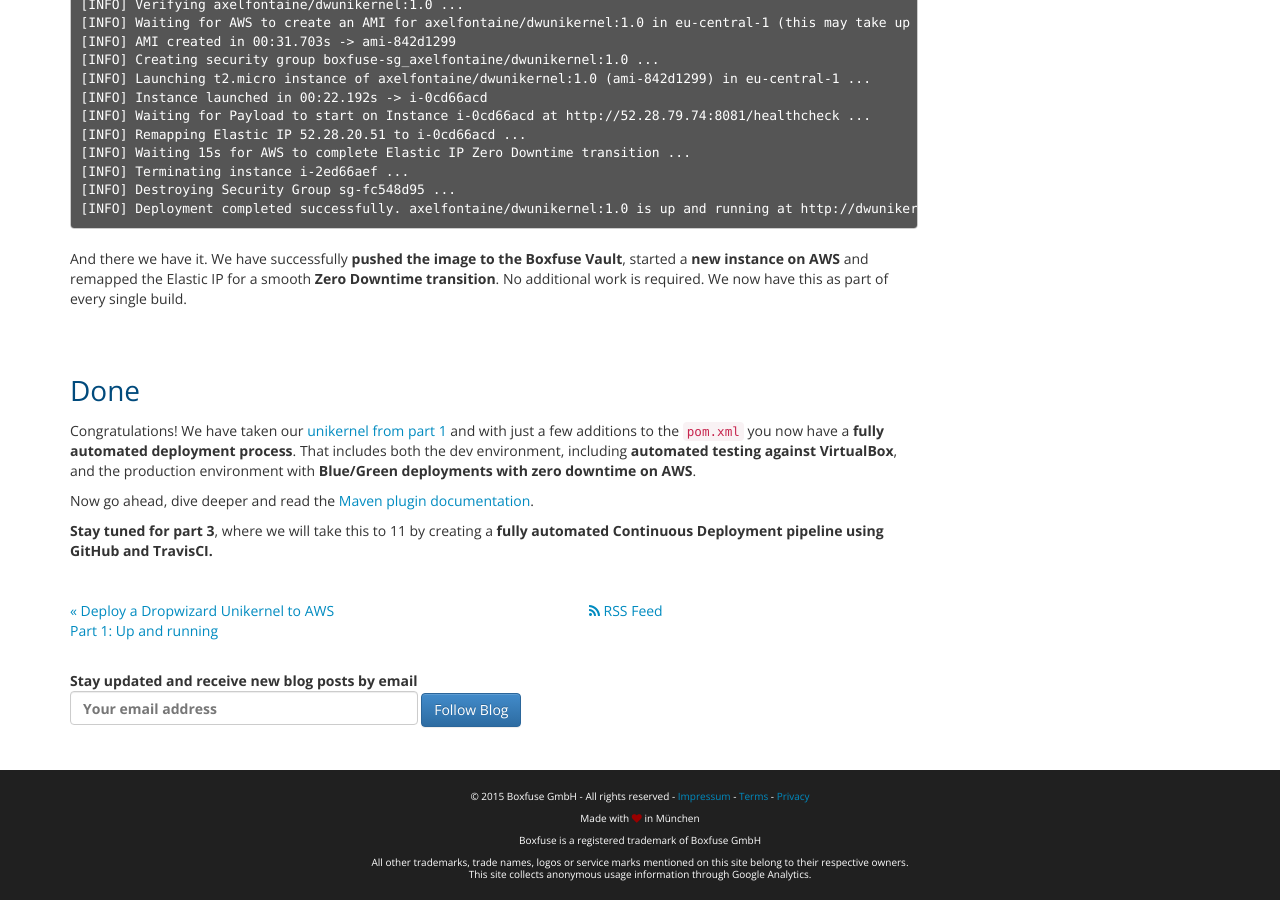
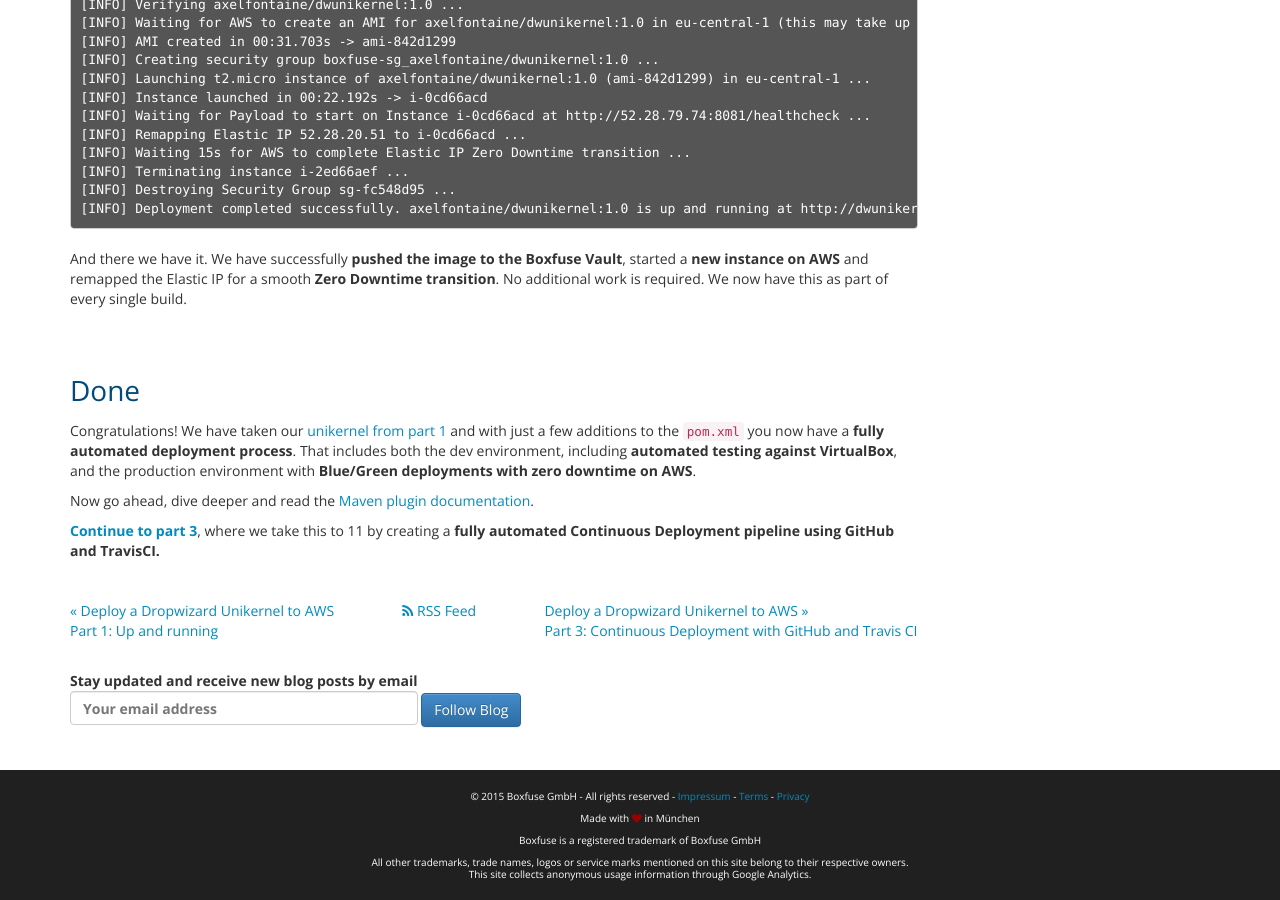
Before and after one commit to flyway/boxfuse.com, a Jekyll site: the page built from _posts/2015-04-30-dropwizard-aws-maven.html, in a window 1280 px wide and 900 px high, scrolled down 6230 px. Built offline with Jekyll 4.4.1, drawn with Linux system fonts in a browser that asks for light colours; comment, search, counter and statistics services are not loaded; part of the change alters nothing that is shown; some of the changed text lies outside the part shown.

Commit message:
Added Dropwizard part 3 blog

```diff
--- a/_posts/2015-04-30-dropwizard-aws-maven.html
+++ b/_posts/2015-04-30-dropwizard-aws-maven.html
@@ -65,7 +65,7 @@ permalink: /blog/dropwizard-aws-maven.html
 &lt;plugin&gt;
     &lt;groupId&gt;com.boxfuse.client&lt;/groupId&gt;
     &lt;artifactId&gt;boxfuse-maven-plugin&lt;/artifactId&gt;
-    &lt;version&gt;1.3.2.576&lt;/version&gt;
+    &lt;version&gt;1.5.1.600&lt;/version&gt;
     &lt;configuration&gt;
         &lt;user&gt;<em>your-boxfuse-client-user</em>&lt;/user&gt;
         &lt;secret&gt;<em>your-boxfuse-client-secret</em>&lt;/secret&gt;
@@ -311,6 +311,6 @@ Tests run: 1, Failures: 0, Errors: 0, Skipped: 0
 
     <p>Now go ahead, dive deeper and read the <a href="/docs/maven">Maven plugin documentation</a>.</p>
 
-    <p><strong>Stay tuned for part 3</strong>, where we will take this to 11 by creating a
+    <p><strong><a href="/blog/dropwizard-aws-travisci.html">Continue to part 3</a></strong>, where we take this to 11 by creating a
         <strong>fully automated Continuous Deployment pipeline using GitHub and TravisCI.</strong></p>
 </div>
--- /dev/null
+++ b/_posts/2015-05-08-dropwizard-aws-travisci.html
@@ -0,0 +1,235 @@
+---
+layout: blog
+subtitle: "Deploy a Dropwizard Unikernel to AWS"
+parttitle: "Part 3: Continuous Deployment with GitHub and Travis CI"
+permalink: /blog/dropwizard-aws-travisci.html
+---
+<div>
+    <div class="blog-post-image center">
+        <img src="/assets/posts/dropwizard-aws-travisci/dropwizard-aws-travisci.png" alt="Dropwizard continuous deployment to AWS">
+    </div>
+
+    <p>In <strong><a href="/blog/dropwizard-aws.html">part 1 of this series</a></strong> we looked at how to fuse a
+        <strong><a href="http://www.dropwizard.io/">Dropwizard</a></strong> application into a <strong>secure unikernel image</strong>.
+        We then <strong>tested it locally on VirtualBox</strong> and finally we <strong>deployed it unchanged to AWS</strong>.</p>
+
+    <p>In <strong><a href="/blog/dropwizard-aws-maven.html">part 2</a></strong> we <strong>automated the workflow using Maven</strong>.
+        With every automated build, we fused an image, ran integration tests against it on VirtualBox and deployed it unchanged to EC2.</p>
+
+    <p>Today in the final part of this series, we take this to its natural conclusion and create a full <strong>Continuous Deployment pipeline
+        for our unikernel</strong>. Every commit flows smoothly and automatically all the way <strong>from GitHub to AWS, using Travis CI, Maven and Boxfuse</strong>.</p>
+
+    <h2 class="blog-post-section">Prerequisites</h2>
+
+    <p>This post assumes you have everything set up as described in <a href="/blog/dropwizard-aws.html">part 1</a>
+        and <a href="/blog/dropwizard-aws-maven.html">part 2</a>.</p>
+
+    <h2 class="blog-post-section">Step 1: Setting up GitHub and Travis CI</h2>
+
+    <p>Here at Boxfuse we are big fans of both <strong><a href="https://github.com">GitHub</a></strong> and
+        <strong><a href="https://travis-ci.org">Travis CI</a></strong>. Together they form a powerful combo of source
+        control and continuous integration. We especially like the fact that Travis CI integrates really well with GitHub
+        and lets you <strong>check the whole CI build job definition straight into source control</strong>. And best of all, they are both
+        completely free for public repositories, so that is what we'll use.</p>
+
+    <p>So without further ado, let's get started!</p>
+
+    <p>Log in to your <strong>GitHub</strong> account and <strong><a href="https://github.com/new">create a new repository</a></strong> called <code>dwunikernel</code>:</p>
+
+    <div class="blog-post-image">
+        <img src="/assets/posts/dropwizard-aws-travisci/create-repo.png" alt="Create a new GitHub repository">
+    </div>
+
+    <p>Now head over to <strong>Travis CI</strong> and <a href="https://travis-ci.org/">sign in with your GitHub credentials</a>.
+    It's easy and there is no extra registration required.</p>
+
+    <p>Then go to your <a href="https://travis-ci.org/profile">profile</a>, <strong>sync your repositories</strong>
+        and <strong>activate Travis CI</strong> for <code>dwunikernel</code>:</p>
+
+    <div class="blog-post-image">
+        <img src="/assets/posts/dropwizard-aws-travisci/travisci-sync.png" alt="Travis CI sync">
+    </div>
+
+    <p>Finally, go to your Travis CI repository settings and define two <strong>secure environment variables</strong>
+        for your <strong>Boxfuse credentials</strong> called
+        <code>BOXFUSE_USER</code> and <code>BOXFUSE_SECRET</code>. Their values are the same as the ones you enterred in
+        your <code>pom.xml</code> in <a href="/blog/dropwizard-aws-maven.html">part 2</a>.</p>
+
+    <p>The big advantage is that they'll be securely stored at Travis CI and will not appear in neither your public
+    GitHub repository nor your Travis CI build logs, yet the Boxfuse Maven plugin will be able to use them.</p>
+
+    <div class="blog-post-image">
+        <img src="/assets/posts/dropwizard-aws-travisci/envvars.png" alt="Secure environment variables">
+    </div>
+
+    <p>Great! That's all we need to do on this end. <strong>Do not check in anything yet</strong>. We first need to make some changes to our app.</p>
+
+    <h2 class="blog-post-section">Step 2: Tuning the build definition</h2>
+
+    <p>Before we can check in, some important changes must be made. This is both due to the nature of public repositories
+    and the build environment for Travis CI.</p>
+
+    <p>The first and most important thing you must do is <strong>delete your Boxfuse credentials from the <code>pom.xml</code></strong>.
+        This is essential, because checking them in basically means giving the entire world access to your Boxfuse account!
+    </p>
+
+    <p>The next thing we need to take into account is that Travis CI does not support VirtualBox. This is important
+        for running our integration test. We will therefore
+    adjust the Boxfuse Maven plugin configuration to use a <strong><a href="/docs#environments">test environment on AWS</a></strong>
+        instead.</p>
+
+    <p>This is what the end result in the <code>pom.xml</code> looks like:</p>
+
+    <pre class="prettyprint">&lt;plugin&gt;
+    &lt;groupId&gt;com.boxfuse.client&lt;/groupId&gt;
+    &lt;artifactId&gt;boxfuse-maven-plugin&lt;/artifactId&gt;
+    &lt;version&gt;1.5.1.600&lt;/version&gt;
+    &lt;!-- No more Boxfuse credentials in the POM. --&gt;
+    &lt;!-- Instead the BOXFUSE_USER and BOXFUSE_SECRET secure environment variables will be used. --&gt;
+    &lt;executions&gt;
+        &lt;execution&gt;
+            &lt;id&gt;fuse-image&lt;/id&gt;
+            &lt;goals&gt;
+                &lt;goal&gt;fuse&lt;/goal&gt;
+            &lt;/goals&gt;
+            &lt;phase&gt;package&lt;/phase&gt;
+        &lt;/execution&gt;
+        &lt;execution&gt;
+            &lt;id&gt;run-on-test&lt;/id&gt;
+            &lt;goals&gt;
+                &lt;goal&gt;run&lt;/goal&gt;
+            &lt;/goals&gt;
+            &lt;phase&gt;pre-integration-test&lt;/phase&gt;
+            &lt;configuration&gt;
+                <strong>&lt;env&gt;test&lt;/env&gt;</strong>
+            &lt;/configuration&gt;
+        &lt;/execution&gt;
+        &lt;execution&gt;
+            &lt;id&gt;kill-on-test&lt;/id&gt;
+            &lt;goals&gt;
+                &lt;goal&gt;kill&lt;/goal&gt;
+            &lt;/goals&gt;
+            &lt;phase&gt;post-integration-test&lt;/phase&gt;
+            &lt;configuration&gt;
+                <strong>&lt;env&gt;test&lt;/env&gt;</strong>
+            &lt;/configuration&gt;
+        &lt;/execution&gt;
+        &lt;execution&gt;
+            &lt;id&gt;run-on-prod&lt;/id&gt;
+            &lt;goals&gt;
+                &lt;goal&gt;run&lt;/goal&gt;
+            &lt;/goals&gt;
+            &lt;phase&gt;deploy&lt;/phase&gt;
+            &lt;configuration&gt;
+                &lt;env&gt;prod&lt;/env&gt;
+            &lt;/configuration&gt;
+        &lt;/execution&gt;
+    &lt;/executions&gt;
+&lt;/plugin&gt;</pre>
+
+    <p>We also want to give each unikernel we build a <strong>unique version</strong>. For this Travis CI makes a
+        number of interesting <a href="http://docs.travis-ci.com/user/ci-environment/#Environment-variables">environment variables</a>
+        available to every build. In this case we will use the <code>TRAVIS_BUILD_NUMBER</code> environment variable
+        so the version of each unikernel
+    image can be nicely traced back to the build that created it. On your project, you will probably want to use the
+    full <a href="http://axelfontaine.com/blog/final-nail.html">Maven Releases on Steroids</a> process to also tag the source control repository.</p>
+
+    <p>To make this possible we will give our project a generic version (0-SNAPSHOT) and replace it dynamically at the
+    start of every build with the Travis CI build number using the <code>set</code> goal of the
+        <a href="http://mojo.codehaus.org/versions-maven-plugin/set-mojo.html">Maven Versions plugin</a>.</p>
+
+    <p>So let's first put a generic version in our <code>pom.xml</code>:</p>
+
+    <pre class="prettyprint">&lt;project ...
+
+    &lt;groupId&gt;dwunikernel&lt;/groupId&gt;
+    &lt;artifactId&gt;dwunikernel&lt;/artifactId&gt;
+    <strong>&lt;version&gt;0-SNAPSHOT&lt;/version&gt;</strong>
+    ...
+&lt;/project&gt;
+</pre>
+
+    <p>Then add the Versions plugin with the new version set to <code>TRAVIS_BUILD_NUMBER</code> environment variable:</p>
+
+    <pre class="prettyprint">&lt;plugin&gt;
+    &lt;groupId&gt;org.codehaus.mojo&lt;/groupId&gt;
+    &lt;artifactId&gt;versions-maven-plugin&lt;/artifactId&gt;
+    &lt;version&gt;2.2&lt;/version&gt;
+    &lt;configuration&gt;
+        <strong>&lt;newVersion&gt;${env.TRAVIS_BUILD_NUMBER}&lt;/newVersion&gt;</strong>
+    &lt;/configuration&gt;
+&lt;/plugin&gt;</pre>
+
+    <p>Finally, we must add a small YAML descriptor called <code>.travis.yml</code> to the root of our project to tell
+        Travis CI how to build it:</p>
+
+    <pre class="prettyprint">language: java
+jdk: oraclejdk8
+install: mvn versions:set
+script: mvn deploy</pre>
+
+    <p>This tells Travis CI to use Java 8 and first set the version, then build, test and deploy the project.</p>
+
+    <p>And that's all! We are all set to fire this thing up!</p>
+
+    <h2 class="blog-post-section">Step 3: Commit, push, sit back and enjoy the show!</h2>
+
+    <p>We are now ready. Clone your new <code>dwunikernel</code> GitHub repository, add all the code we created, commit and push.</p>
+
+    <p><strong>All the gears will now kick into motion:</strong></p>
+
+    <ul>
+        <li>GitHub will <strong>notify</strong> Travis CI of the push</li>
+        <li>Travis CI will create a <strong>fresh build worker</strong>, check out the sources and start Maven</li>
+        <li>Maven will run once to <strong>set the version</strong> to match the build number</li>
+        <li>Maven will then run again to <strong>compile and package</strong> the code as an executable Jar</li>
+        <li>Boxfuse will fuse that Jar into a <strong>unikernel image</strong></li>
+        <li>Boxfuse will then launch an instance of that image in a <strong>test environment</strong> on AWS</li>
+        <li>Maven will execute <strong>integration tests</strong> against that instance</li>
+        <li>Boxfuse will terminate the instance</li>
+        <li>Maven will verify the test results</li>
+        <li>And finally if everything went well, Boxfuse will <strong>update our production environment</strong> on AWS with <strong>zero downtime</strong></li>
+    </ul>
+
+    <div class="blog-post-image">
+        <img src="/assets/posts/dropwizard-aws-travisci/travisci-build.png" alt="Travis CI build">
+    </div>
+
+    <p>And you now get all of this <strong>fully automatically after every commit</strong>!</p>
+
+    <p>That includes spinning up
+        a new Travis CI worker, Maven downloading the internet,
+        Boxfuse fusing the unikernel image, creating an AMI, launching 2 new instance on AWS, successfully
+        running integration tests against one of them AND performing a clean blue/green zero downtime update with the other.</p>
+
+    <p>As you can see the entire process takes just <strong>5 minutes from GitHub commit to being live on AWS</strong>.</p>
+
+    <h2 class="blog-post-section">Summary</h2>
+
+    <p>Congratulations! You now have a <strong>fully automated Continuous Deployment pipeline for Dropwizard unikernels.</strong></p>
+    <p>It races <strong>from GitHub to AWS in 5 minutes</strong>, including the automated image build, deployment and the integration tests against the exact same image you run in production.</p>
+
+    <div class="blog-post-image center">
+        <img src="/assets/posts/dropwizard-aws-travisci/dropwizard-aws-travisci.png" alt="Dropwizard continuous deployment to AWS">
+    </div>
+
+    <p>It is <strong>fully automated</strong>. It is <strong>reliable</strong>. It is <strong>secure</strong>. And it's <strong>fast</strong>.</p>
+
+    <p>And best of all, it's <strong>completely free</strong>!</p>
+
+    <p>So say goodbye to snowflake servers and unreliable infrastructure.<br>Create your
+        <strong><a href="https://console.boxfuse.com">Boxfuse account</a></strong> now to get started with fast and reliable
+        dropwizard unikernels on AWS.</p>
+
+    <p>You can find the <strong><a href="https://github.com/boxfuse/dwunikernel">repository we used</a></strong> on <strong>GitHub</strong>
+        and the <strong><a href="https://travis-ci.org/boxfuse/dwunikernel">build jobs for this article</a></strong> on <strong>Travis CI</strong>.</p>
+
+    <p>Learn more:</p>
+    <ul>
+        <li><a href="/docs">Boxfuse documentation</a></li>
+        <li><a href="/docs/payloads/dropwizard.html">Boxfuse Dropwizard support</a></li>
+        <li><a href="/docs/aws.html">Boxfuse AWS support</a></li>
+    </ul>
+
+    <p>Stay tuned for much more exciting news, <strong>subscribe to this blog</strong> and <strong><a href="https://twitter.com/boxfuse">follow Boxfuse on Twitter</a></strong></p>
+</div>
```
Also changed, not shown: 1 other file.
